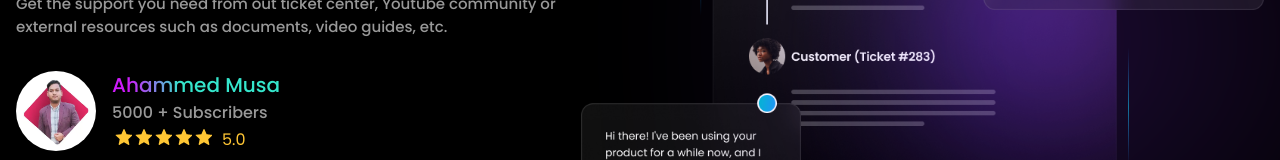
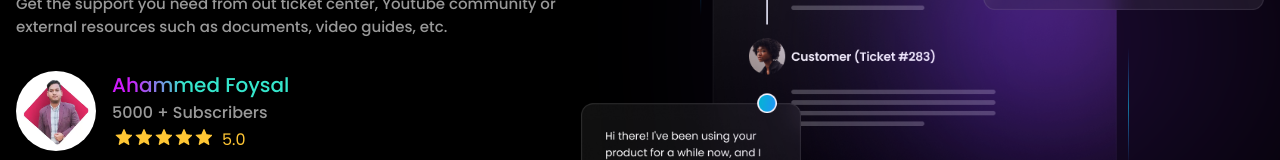
Before and after one commit to FoysalAhammed/agencypro, a Next.js app: page /CustomerReview in a window 1280 px wide. Shown: the part 445-605 px from the top of the page. Built offline with nearby package versions, Linux system fonts and the light colour scheme.

Commit message:
package upgraded

```diff
--- a/package.json
+++ b/package.json
@@ -10,11 +10,11 @@
   },
   "dependencies": {
     "jquery": "^3.7.1",
-    "lenis": "^1.1.18",
     "next": "15.0.1",
     "react": "19.0.0-rc-69d4b800-20241021",
     "react-dom": "19.0.0-rc-69d4b800-20241021",
     "react-icons": "^5.4.0",
-    "swiper": "^11.1.14"
+    "swiper": "^11.1.14",
+    "lenis": "^1.1.14"
   }
 }
--- a/pages/CustomerReview.jsx
+++ b/pages/CustomerReview.jsx
@@ -17,7 +17,7 @@ const CustomerReview = () => {
               <div class="support_team">
                 <img src="/img/profile01.webp" alt="" />
                 <div>
-                  <h3>Ahammed Musa</h3>
+                  <h3>Ahammed Foysal</h3>
                   <h4>5000 + Subscribers</h4>
                   <div class="support_stars">
                     <svg stroke="currentcolor" fill="currentcolor"
```
Also changed, not shown: 1 other file (tests, documents, lock files or other folders).
